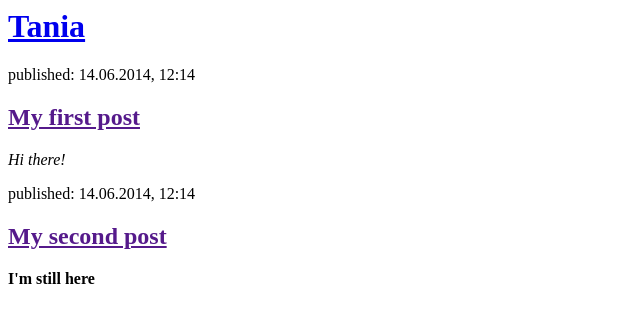
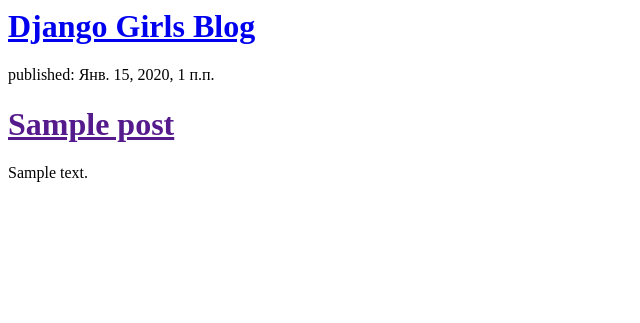
Before and after one commit to TatianaShel/my-first-blog, a Django app: template blog/templates/blog/post_list.html in a window 1280 px wide. Shown: the top 323 px of the page, without its empty margins (0-640 px from the left). Run offline with Django 3.2, Linux system fonts and the light colour scheme; the template is opened without the code that fills it: values that come from a table or form of the project are taken from there, others are empty; tables that the repository leaves empty hold one stand-in row (values such as "Sample post").

Commit message:
Modified templates to display posts from database.

```diff
--- a/blog/templates/blog/post_list.html
+++ b/blog/templates/blog/post_list.html
@@ -1,22 +1,18 @@
 <html>
     <head>
-        <title>Tania</title>
+        <title>Django Girls blog</title>
     </head>
     <body>
         <div>
-            <h1><a href="/">Tania</a></h1>
+            <h1><a href="/">Django Girls Blog</a></h1>
         </div>
 
+        {% for post in posts %}
         <div>
-            <p>published: 14.06.2014, 12:14</p>
-            <h2><a href="">My first post</a></h2>
-            <p><em>Hi there!</em></em></p>
+            <p>published: {{ post.published_date }}</p>
+            <h1><a href="">{{ post.title }}</a></h1>
+            <p>{{ post.text|linebreaksbr }}</p>
         </div>
-
-        <div>
-            <p>published: 14.06.2014, 12:14</p>
-            <h2><a href="">My second post</a></h2>
-            <p><strong>I'm still here</strong></p>
-        </div>
+    {% endfor %}
     </body>
 </html>
--- a/blog/views.py
+++ b/blog/views.py
@@ -1,5 +1,7 @@
 from django.shortcuts import render
+from django.utils import timezone
+from .models import Post
 
-# Create your views here.
 def post_list(request):
-    return render(request, 'blog/post_list.html', {})
+    posts = Post.objects.filter(published_date__lte=timezone.now()).order_by('published_date')
+    return render(request, 'blog/post_list.html', {'posts': posts})
```
